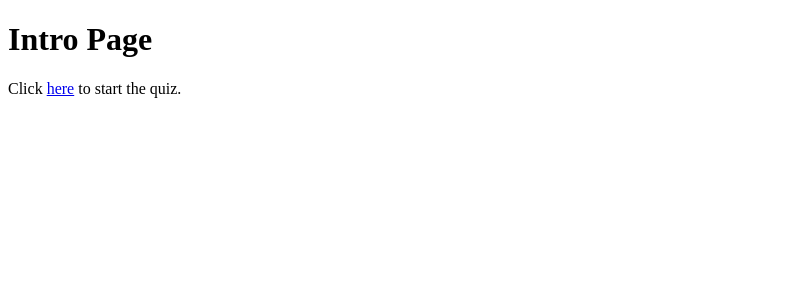
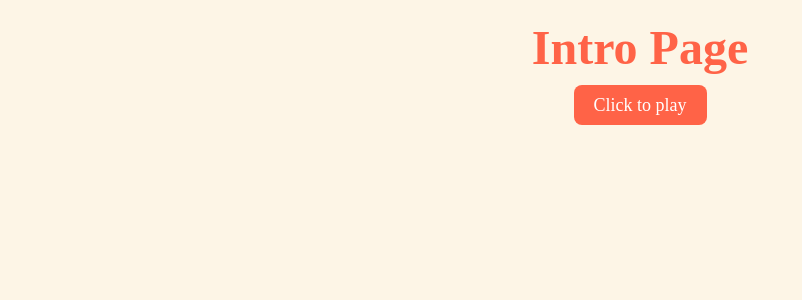
Before and after one commit to christopherlam888/produce-palate, a Flask app: page / in a window 1280 px wide. Shown: the top 300 px of the page, without its empty margins (0-802 px from the left). Run offline with Flask 3, Linux system fonts and the light colour scheme.

Commit message:
Added styling and improved front-end

```diff
--- a/scripts/label_dict.json
+++ b/scripts/label_dict.json
@@ -1 +1 @@
-{"0": "starfruit", "1": "garlic", "2": "banana", "3": "apple", "4": "broccoli"}
+{"0": "Starfruit", "1": "Garlic", "2": "Banana", "3": "Apple", "4": "Broccoli"}
--- a/static/css/base.css
+++ b/static/css/base.css
@@ -0,0 +1,134 @@
+/* Reset some default styles */
+body, h1, p {
+    margin: 0;
+    padding: 0;
+}
+
+/* Set a playful background color */
+body {
+    background-color: #FDF5E6;
+}
+
+/* Style the content container */
+#content {
+    text-align: center;
+    padding: 20px;
+}
+
+/* Style the heading */
+h1 {
+    font-size: 48px;
+    color: #FF6347;
+    margin-bottom: 20px;
+}
+
+/* Style the paragraph text */
+p {
+    font-size: 24px;
+    color: #2E8B57;
+    margin-bottom: 20px;
+}
+
+/* Style the main content area */
+#content .item-container {
+    display: flex;
+    flex-wrap: wrap;
+    justify-content: center;
+}
+
+/* Style the fruit and vegetable items */
+.item {
+    width: 200px;
+    height: 200px;
+    margin: 10px;
+    margin: auto;
+    font-size: 18px;
+    font-weight: bold;
+    border-radius: 50%;
+    box-shadow: 0px 4px 6px rgba(0, 0, 0, 0.1);
+    background-color: #87CEEB;
+    color: #FFFFFF;
+}
+
+/* Individual item styles */
+/* IDK why this is here */
+.apple { background-color: #FF4500; }
+.banana { background-color: #FFD700; }
+.carrot { background-color: #FFA500; }
+.grapes { background-color: #9400D3; }
+.orange { background-color: #FFA500; }
+.strawberry { background-color: #FF1493; }
+.tomato { background-color: #FF6347; }
+.watermelon { background-color: #228B22; }
+
+/* Style the dropdown menu */
+form select {
+    font-size: 18px;
+    padding: 10px;
+    border-radius: 8px;
+    border: none;
+    background-color: #3497be;
+    color: #FFFFFF;
+    margin-bottom: 20px;
+}
+
+/* Style the submit button */
+form input[type="submit"] {
+    font-size: 18px;
+    padding: 10px 20px;
+    border-radius: 8px;
+    border: none;
+    background-color: #FF6347;
+    color: #FFFFFF;
+    cursor: pointer;
+}
+
+.play {
+    text-decoration: none;
+    font-size: 18px;
+    padding: 10px 20px;
+    border-radius: 8px;
+    border: none;
+    background-color: #FF6347;
+    color: #FFFFFF;
+    margin-top: 20px;
+}
+
+/* Style the success message */
+.success-message {
+    font-size: 28px;
+    color: #228B22;
+    margin-bottom: 20px;
+}
+
+/* Style the failure message */
+.failure-message {
+    font-size: 28px;
+    color: #FF6347;
+    margin-bottom: 20px;
+}
+
+/* Style the link for trying again or completing */
+.result-link {
+    display: inline-block;
+    padding: 10px 20px;
+    background-color: #87CEEB;
+    color: #FFFFFF;
+    border-radius: 8px;
+    font-size: 20px;
+    margin-top: 20px;
+    transition: background-color 0.3s ease-in-out;
+}
+
+.result-link:hover {
+    background-color: #FF6347; /* Change color on hover */
+}
+
+/* Make a specific class of text bold */
+.bold-text {
+    font-weight: bold;
+}
+
+.large {
+    font-size: 80px;
+}
--- a/templates/index.html
+++ b/templates/index.html
@@ -4,5 +4,5 @@
 
 {% block content %}
     <h1>Intro Page</h1>
-    <p>Click <a href="/play">here</a> to start the quiz.</p>
+    <a href="/play" class="play"> Click to play</a>
 {% endblock %}
```
Also changed, not shown: templates/done.html (+6 -4 lines), templates/options.html (+9 -7 lines), templates/result.html (+11 -15 lines).
